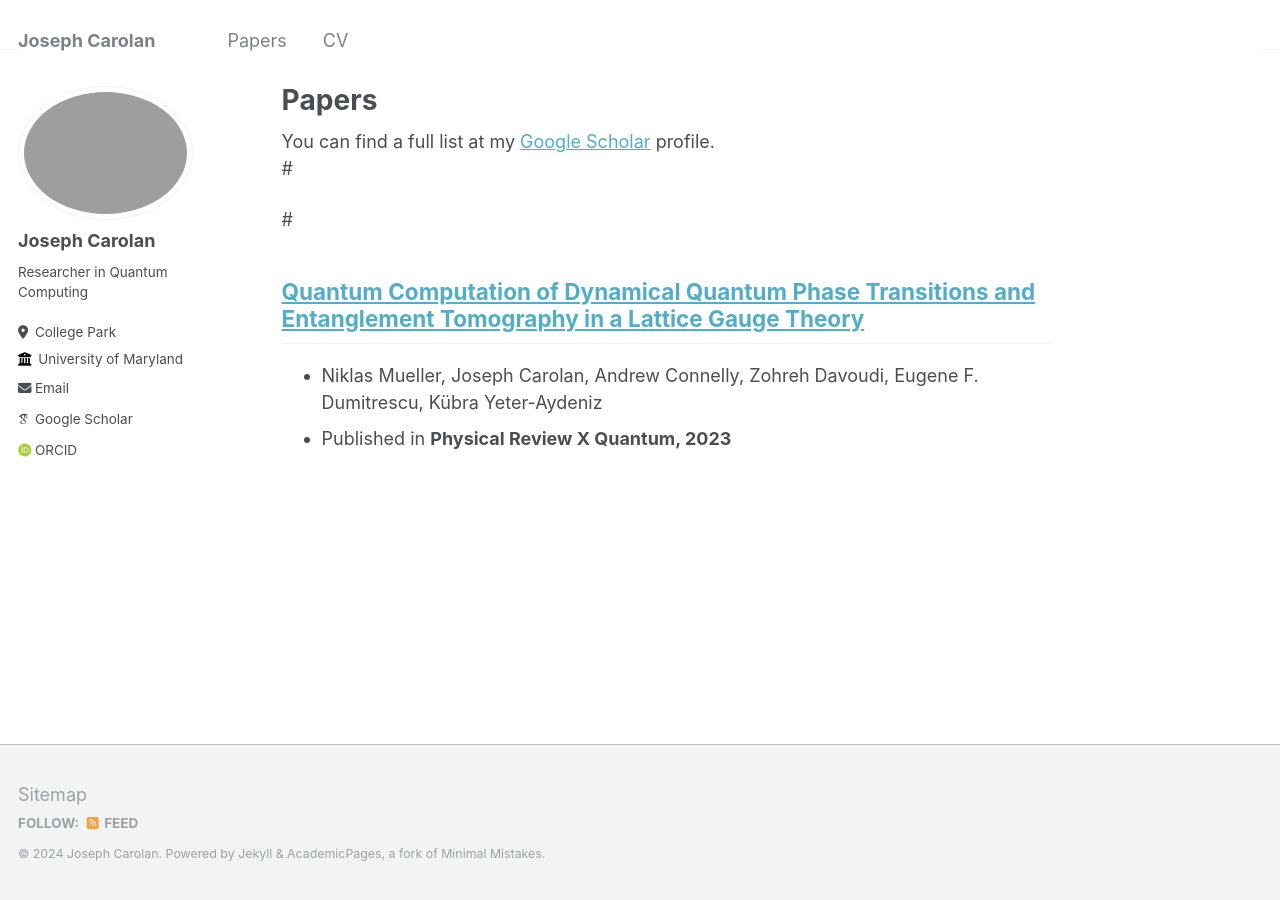
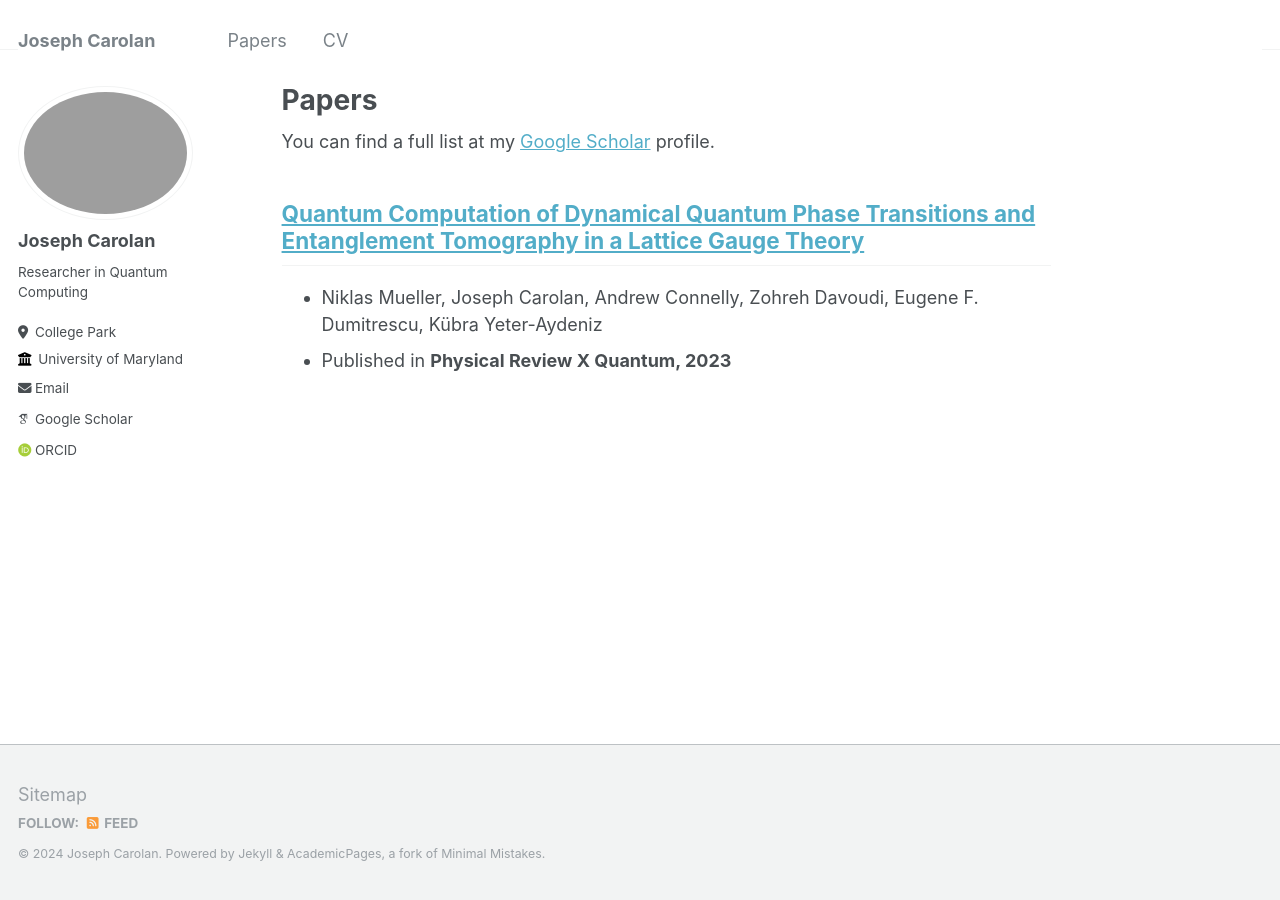
Before and after one commit to jacarolan/personal-website, a Jekyll site: the page built from _pages/publications.md, in a window 1280 px wide. Built offline with Jekyll 4.4.1, drawn with Linux system fonts in a browser that asks for light colours; some web fonts are replaced.

Commit message:
Update publications.md

```diff
--- a/_pages/publications.md
+++ b/_pages/publications.md
@@ -9,14 +9,6 @@ author_profile: true
   <div class="wordwrap">You can find a full list at my <a href="{{site.author.googlescholar}}">Google Scholar</a> profile.</div>
 {% endif %}
 
-# {% include base_path %}
-
-# {% for post in site.publications reversed %}
-#   {% include archive-single.html %}
-# {% endfor %}
-
-
-
 <h2><a href="https://arxiv.org/abs/2210.03089">Quantum Computation of Dynamical Quantum Phase Transitions and Entanglement Tomography in a Lattice Gauge Theory</a></h2>
 
  - Niklas Mueller, Joseph Carolan, Andrew Connelly, Zohreh Davoudi, Eugene F. Dumitrescu, Kübra Yeter-Aydeniz
```
